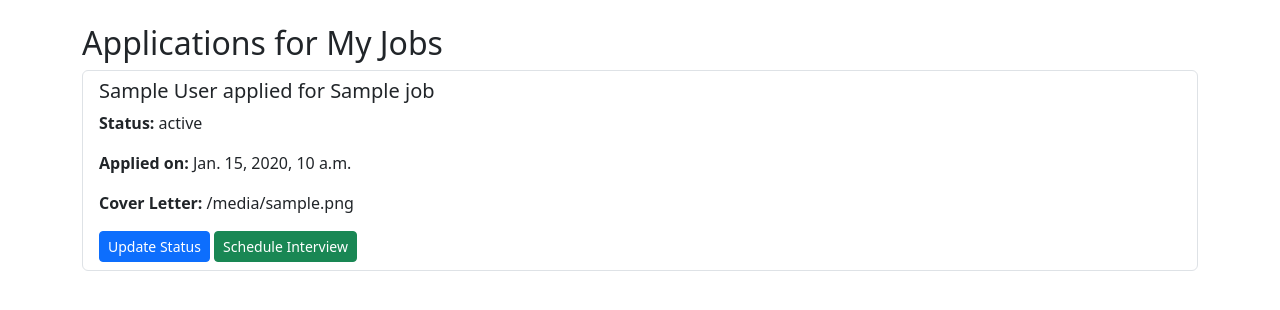
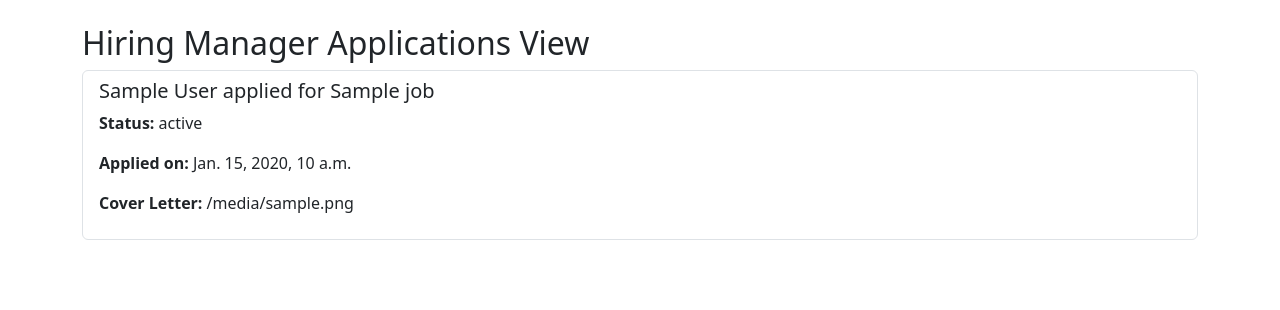
Before and after one commit to ETHAN2545/WebFrameworkProject, a Django app: template templates/recruitment/manager_applications.html in a window 1280 px wide. Shown: the part 56-366 px from the top of the page. Run offline with Django 5.2, Linux system fonts and the light colour scheme; the template is opened without the code that fills it: most values are stand-ins (such as "Sample title", 1, 10 or a date in 2020).

Commit message:
updated template

```diff
--- a/templates/recruitment/manager_applications.html
+++ b/templates/recruitment/manager_applications.html
@@ -1,7 +1,7 @@
 {% extends 'base.html' %}
 
 {% block content %}
-<h2>Applications for My Jobs</h2>
+<h2>Hiring Manager Applications View</h2>
 
 {% if applications %}
     <ul class="list-group">
@@ -11,13 +11,10 @@
                 <p><strong>Status:</strong> {{ application.status }}</p>
                 <p><strong>Applied on:</strong> {{ application.applied_at }}</p>
                 <p><strong>Cover Letter:</strong> {{ application.cover_letter }}</p>
-
-                <a href="{% url 'update_application_status' application.id %}" class="btn btn-sm btn-primary">Update Status</a>
-                <a href="{% url 'schedule_interview' application.id %}" class="btn btn-sm btn-success">Schedule Interview</a>
             </li>
         {% endfor %}
     </ul>
 {% else %}
-    <p>No applications yet.</p>
+    <p>No applications available.</p>
 {% endif %}
 {% endblock %}
```
